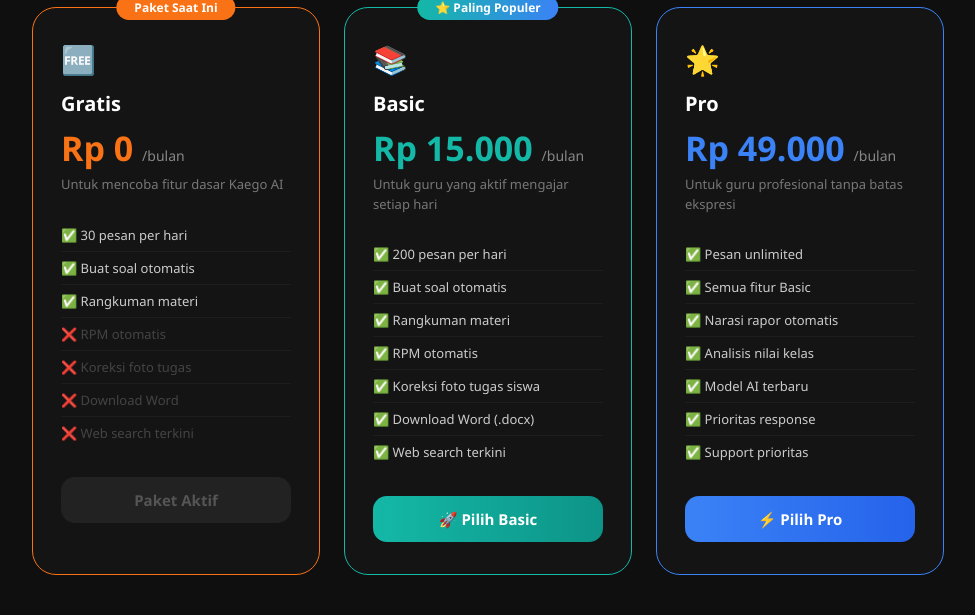
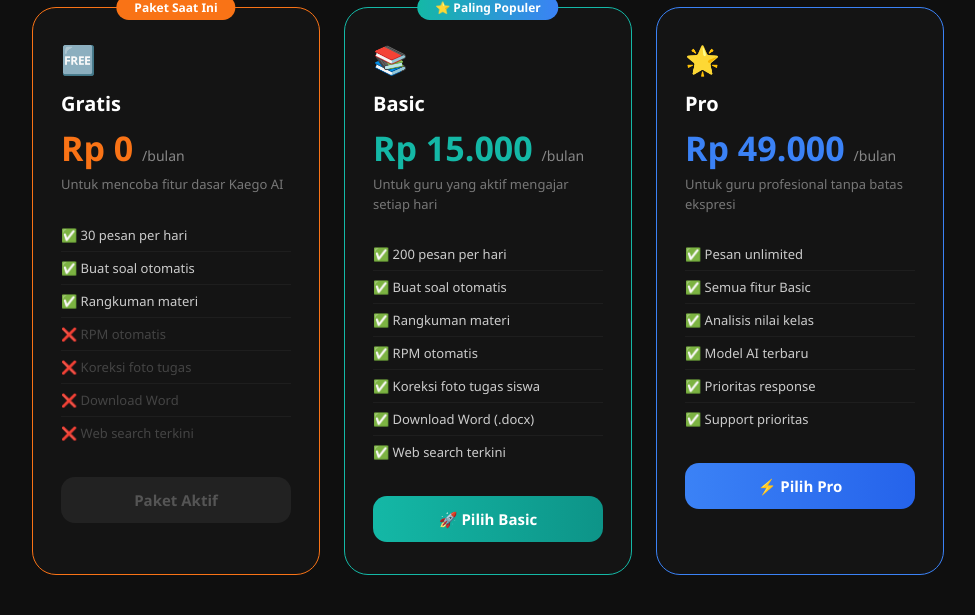
Before and after one commit to kaego-ai/kaego-ai, a Flask app: page /paket in a window 1280 px wide. Shown: the part 229-844 px from the top of the page, without its empty margins (152-1127 px from the left). Run offline with Flask 3, Linux system fonts and the light colour scheme; the visitor is signed in with stand-in values (Sample User, id 1); some libraries are stand-ins or nearby versions.

Commit message:
fix: hapus narasi rapor dari paket pro

```diff
--- a/templates/paket.html
+++ b/templates/paket.html
@@ -170,7 +170,6 @@
                 <ul class="paket-fitur">
                     <li class="ada">✅ Pesan unlimited</li>
                     <li class="ada">✅ Semua fitur Basic</li>
-                    <li class="ada">✅ Narasi rapor otomatis</li>
                     <li class="ada">✅ Analisis nilai kelas</li>
                     <li class="ada">✅ Model AI terbaru</li>
                     <li class="ada">✅ Prioritas response</li>
```
